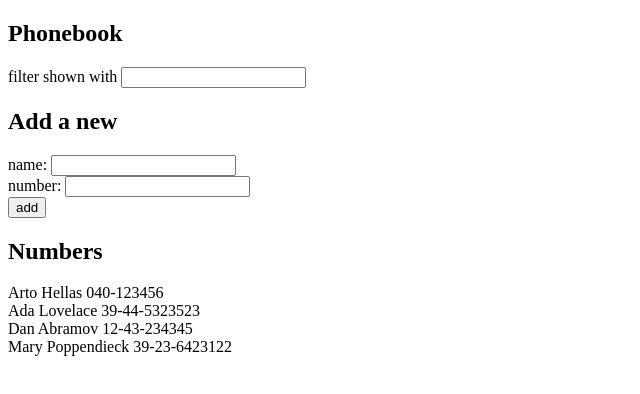
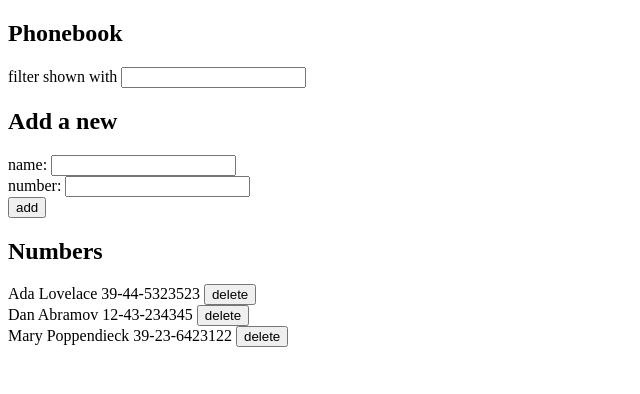
Before and after one commit to worhol/FullStackMooc.fi, a React (Vite) app in the folder part2/phonebook/: page / in a window 1280 px wide. Shown: the top 394 px of the page, without its empty margins (0-640 px from the left). Built offline with nearby package versions, Linux system fonts and the light colour scheme; data requests are answered from the project's data file.

Commit message:
Completed ex. 2.12-14

```diff
--- a/part2/phonebook/db.json
+++ b/part2/phonebook/db.json
@@ -1,10 +1,5 @@
 {
-    "persons":[
-      {
-        "name": "Arto Hellas",
-        "number": "040-123456",
-        "id": 1
-      },
+  "persons": [
     {
       "name": "Ada Lovelace",
       "number": "39-44-5323523",
--- a/part2/phonebook/src/App.jsx
+++ b/part2/phonebook/src/App.jsx
@@ -1,5 +1,5 @@
 import { useState, useEffect } from "react";
-import axios from "axios";
+import personService from "./services/persons";
 import Filter from "./components/Filter";
 import PersonForm from "./components/PersonForm";
 import Persons from "./components/Persons";
@@ -11,8 +11,8 @@ const App = () => {
   const [filterName, setFilterName] = useState("");
 
   useEffect(() => {
-    axios.get("http://localhost:3001/persons").then((response) => {
-      setPersons(response.data);
+    personService.getAll().then((initialPerson) => {
+      setPersons(initialPerson);
     });
   }, []);
 
@@ -27,10 +27,23 @@ const App = () => {
       (person) => JSON.stringify(person) === JSON.stringify(personObject)
     )
       ? alert(`${personObject.name} is already added to phonebook`)
-      : setPersons(persons.concat(personObject));
+      : personService.create(personObject).then((returnedPerson) => {
+          setPersons(persons.concat(returnedPerson));
+          setNewName("");
+          setNewNumber("");
+        });
+  };
 
-    setNewName("");
-    setNewNumber("");
+  const removePerson = (id) => {
+    const person = persons.find((p) => p.id === id);
+
+    if (person) {
+      if (window.confirm(`Delete ${person.name} ?`)) {
+        personService.remove(id).then(() => {
+          setPersons((prevPersons) => prevPersons.filter((p) => p.id !== id));
+        });
+      }
+    }
   };
 
   const handleNameChange = (event) => {
@@ -57,7 +70,11 @@ const App = () => {
         newNumber={newNumber}
       />
       <h2>Numbers</h2>
-      <Persons persons={persons} filterName={filterName} />
+      <Persons
+        persons={persons}
+        filterName={filterName}
+        removePerson={removePerson}
+      />
     </div>
   );
 };
--- a/part2/phonebook/src/components/Persons.jsx
+++ b/part2/phonebook/src/components/Persons.jsx
@@ -7,7 +7,8 @@ const Persons = (props) => {
         )
         .map((person) => (
           <div key={person.name}>
-            {person.name} {person.number}
+            {person.name} {person.number}{" "}
+            <button onClick={() => props.removePerson(person.id)}>delete</button>
           </div>
         ))}
     </div>
--- /dev/null
+++ b/part2/phonebook/src/services/persons.jsx
@@ -0,0 +1,19 @@
+import axios from "axios";
+const baseUrl = "http://localhost:3001/persons";
+
+const getAll = () =>{
+    const request = axios.get(baseUrl)
+    return request.then(response => response.data)
+}
+
+const create = (newObject)=>{
+    const request = axios.post(baseUrl, newObject)
+    return request.then(response => response.data)
+}
+
+const remove = (id) =>{
+    const request = axios.delete(`${baseUrl}/${id}`)
+    return request.then(response=> response.data)
+}
+
+export default{ getAll, create, remove}
```
Lines whose indentation alone changed are shown as unchanged.
